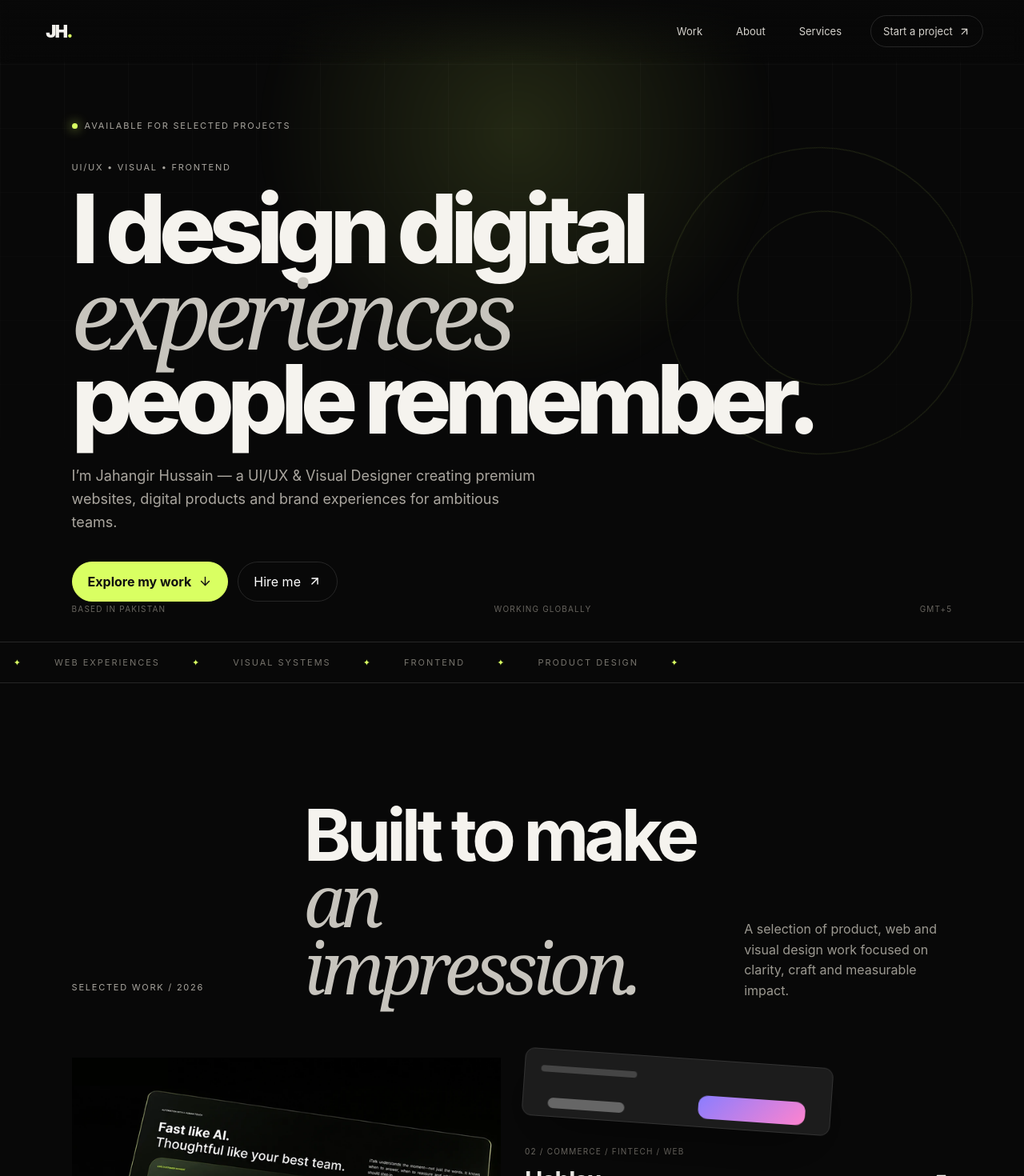
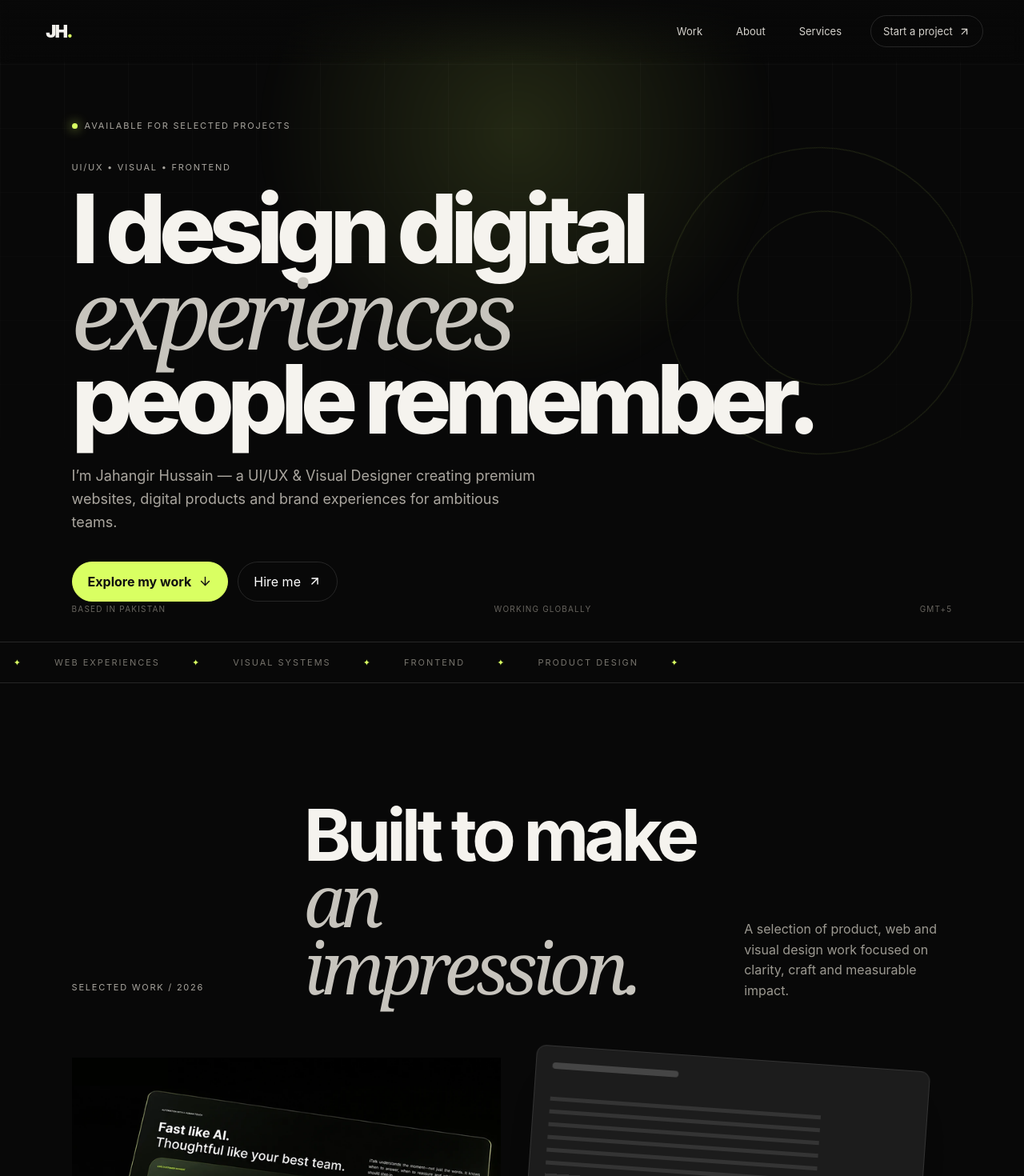
Before and after one commit to JahangirUxx/JahangirUxx.github.io, a React (Vite) app: page / in a window 1280 px wide. Shown: the top 1470 px of the page at 80% size. Built offline with nearby package versions, Linux system fonts and the light colour scheme; no server answers.

Commit message:
Update styles.css

```diff
--- a/src/styles.css
+++ b/src/styles.css
@@ -32,3 +32,11 @@ footer{border-top:1px solid var(--line);padding:45px clamp(22px,7vw,110px);displ
 @media(max-width:620px){.nav{height:65px}.hero{padding-top:125px;min-height:820px}.hero h1{font-size:clamp(49px,14vw,70px);letter-spacing:-.07em}.hero-sub{font-size:16px}.hero-actions{flex-wrap:wrap}.hero-meta{font-size:8px}.hero-meta span:nth-child(2){display:none}.section{padding:95px 20px}.section-head{display:block;margin-bottom:45px}.section-head h2{margin:18px 0 25px}.section h2{font-size:clamp(48px,14vw,70px)}.projects{grid-template-columns:1fr;gap:50px}.project-art{height:105vw;max-height:510px}.project-info h3{font-size:27px}.service{grid-template-columns:38px 1fr 20px}.service p{grid-column:2/4;margin-top:-8px}.service h3{font-size:24px}.form-row{grid-template-columns:1fr}.statement{padding:110px 20px}.statement h2{font-size:clamp(48px,13vw,68px)}footer{grid-template-columns:1fr;padding:35px 20px}.footer-links{justify-content:flex-start;flex-wrap:wrap}.about h2,.contact h2{font-size:clamp(48px,13vw,70px)}}
 @media(max-width:350px){.hero h1{font-size:47px}.hero-actions .primary,.hero-actions .secondary{width:100%;justify-content:center}.hero-meta{display:none}}
 @media(prefers-reduced-motion:reduce){html{scroll-behavior:auto}.reveal{opacity:1;transform:none;transition:none}.hero-orbit,.marquee div{animation:none}.hero-glow{transition:none}.project-art,.art-window,.service{transition:none}}
+.project-b .project-art{
+  height:min(46vw,610px);
+}
+
+.project-b .art-window{
+  width:92%;
+  height:82%;
+}
```
